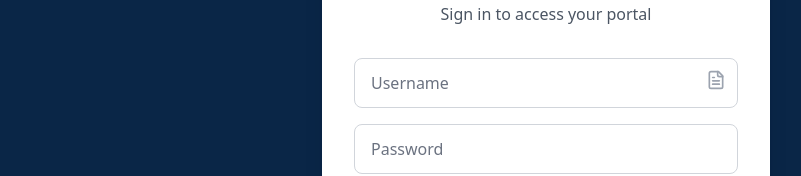
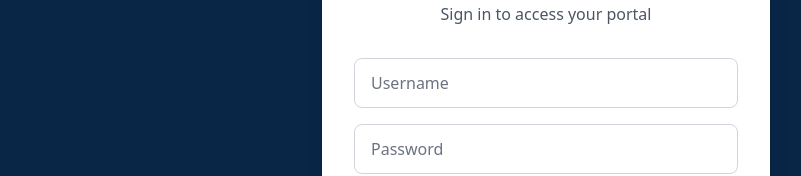
Before and after one commit to bguerschom/GoDigital, a React (Vite) app: page /login in a window 1280 px wide. Shown: the part 342-518 px from the top of the page, without its empty margins (94-895 px from the left). Built offline with nearby package versions, Linux system fonts and the light colour scheme.

Commit message:
Update AuthForm.jsx

```diff
--- a/src/components/auth/AuthForm.jsx
+++ b/src/components/auth/AuthForm.jsx
@@ -88,9 +88,6 @@ const AuthForm = () => {
                   className="w-full px-4 py-3 border border-gray-300 rounded-lg focus:ring-2 focus:ring-[#0A2647] focus:border-transparent transition-all"
                   placeholder="Username"
                 />
-                <div className="absolute right-3 top-3 text-gray-400">
-                  <FileText className="w-5 h-5" />
-                </div>
               </div>
 
               <div className="relative">
```
